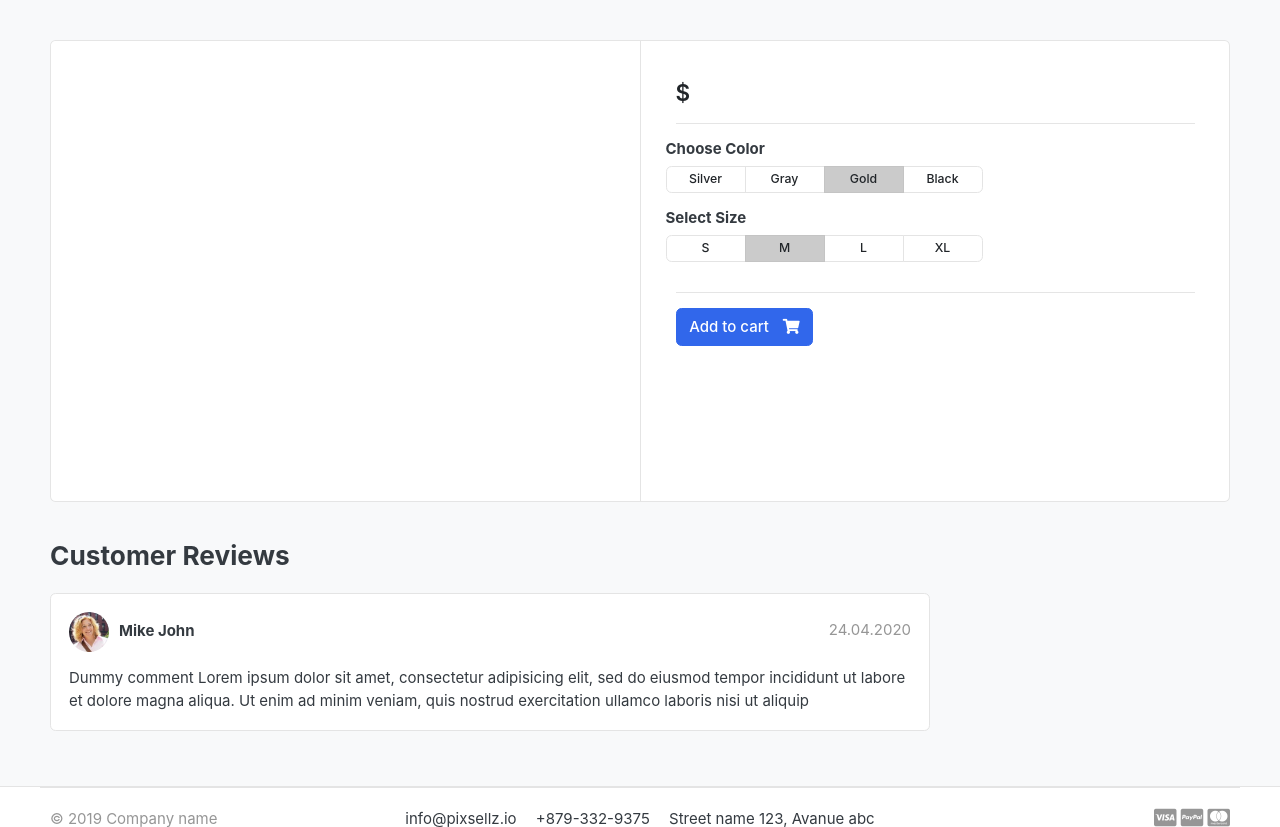
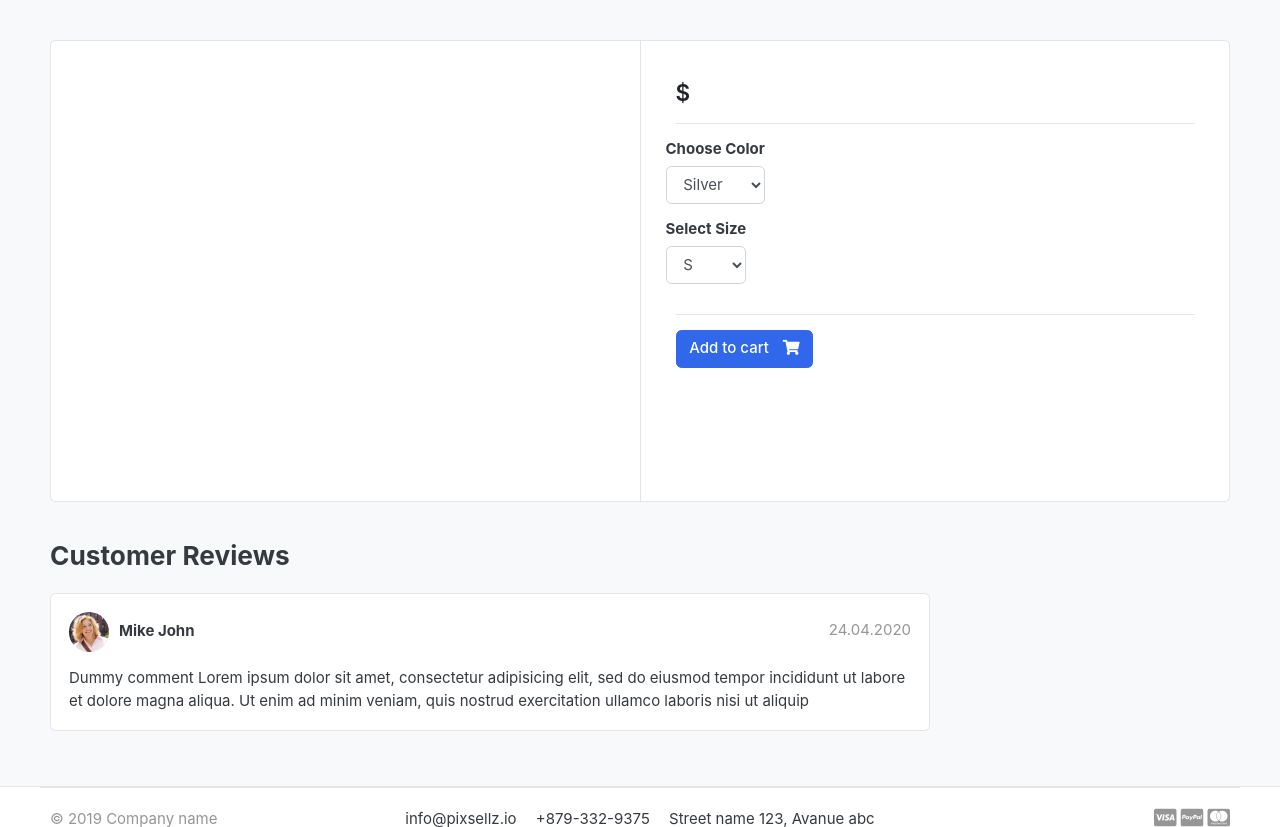
Before and after one commit to hasibafghan/bazaar-marketplace, a Django app: template product/templates/product/product_detail.html in a window 1280 px wide. Shown: the part 118-945 px from the top of the page. Run offline with Django 5.2, Linux system fonts and the light colour scheme; the template is opened without the code that fills it, so the values that code supplies are empty; some libraries are stand-ins or nearby versions; some web fonts are replaced.

Commit message:
feat(product app): Variation Model added for deatail_view template

```diff
--- a/product/templates/product/product_detail.html
+++ b/product/templates/product/product_detail.html
@@ -1,45 +1,6 @@
 {% extends 'base.html' %}
 {% load static %}
 {% block content %}
-  <!DOCTYPE HTML>
-  <html lang="en">
-    <head>
-      <meta charset="utf-8" />
-      <meta http-equiv="pragma" content="no-cache" />
-      <meta http-equiv="cache-control" content="max-age=604800" />
-      <meta name="viewport" content="width=device-width, initial-scale=1, shrink-to-fit=no" />
-
-      <title>GreatKart | One of the Biggest Online Shopping Platform</title>
-
-      <link href="images/favicon.ico" rel="shortcut icon" type="image/x-icon" />
-
-      <!-- jQuery -->
-      <script src="{% static 'js/jquery-2.0.0.min.js' %}" type="text/javascript"></script>
-
-      <!-- Bootstrap4 files -->
-      <script src="{% static 'js/bootstrap.bundle.min.js' %}" type="text/javascript"></script>
-      <link href="{% static 'css/bootstrap.css' %}" rel="stylesheet" type="text/css" />
-
-      <!-- Font awesome 5 -->
-      <link href="{% static 'fonts/fontawesome/css/all.min.css' %}" type="text/css" rel="stylesheet" />
-
-      <!-- custom style -->
-      <link href="{% static 'css/ui.css' %}" rel="stylesheet" type="text/css" />
-      <link href="{% static 'css/responsive.css' %}" rel="stylesheet" media="only screen and (max-width: 1200px)" />
-
-      <!-- custom javascript -->
-      <script src="{% static 'js/script.js' %}" type="text/javascript"></script>
-
-      <script type="text/javascript">
-        /// some script
-
-        // jquery ready start
-        $(document).ready(function () {
-          // jQuery code
-        })
-        // jquery end
-      </script>
-    </head>
   <body>
     <section class="section-content padding-y bg">
       <div class="container">
@@ -53,7 +14,9 @@
                 </div> <!-- img-big-wrap.// -->
               </article> <!-- gallery-wrap .end// -->
             </aside>
+            <!-- right side -->
             <main class="col-md-6 border-left">
+              <form action="{% url 'add_cart' product.id %}" method="GET">
               <article class="content-body">
                 <h2 class="title">{{ product.product_name }}</h2>
 
@@ -67,23 +30,23 @@
                 <div class="row">
                   <div class="item-option-select">
                     <h6>Choose Color</h6>
-                      <div class="btn-group btn-group-sm btn-group-toggle" data-toggle="buttons">
-                        <label class="btn btn-light"><input type="radio" name="radio_color" />Silver</label>
-                        <label class="btn btn-light"><input type="radio" name="radio_color" />Gray</label>
-                        <label class="btn btn-light active"><input type="radio" name="radio_color checked" />Gold</label>
-                        <label class="btn btn-light"><input type="radio" name="radio_color" />Black</label>
-                      </div>
+                    <Select name="color" class="form-control">
+                      <option value="Silver">Silver</option>
+                      <option value="Gray">Gray</option>
+                      <option value="Gold">Gold</option>
+                      <option value="Black">Black</option>
+                    </Select>
                   </div>
                 </div> <!-- row.// -->
                 <div class="row">
                   <div class="item-option-select">
                     <h6>Select Size</h6>
-                      <div class="btn-group btn-group-sm btn-group-toggle" data-toggle="buttons">
-                        <label class="btn btn-light"><input type="radio" name="radio_color" />S</label>
-                        <label class="btn btn-light active"><input type="radio" name="radio_color" checked />M</label>
-                        <label class="btn btn-light"><input type="radio" name="radio_color" />L</label>
-                        <label class="btn btn-light"><input type="radio" name="radio_color" />XL</label>
-                      </div>
+                    <Select name="size" class="form-control">
+                      <option value="S">S</option>
+                      <option value="M">M</option>
+                      <option value="L">L</option>
+                      <option value="XL">XL</option>
+                    </Select>
                   </div>
                 </div> <!-- row.// -->
                 <hr />
@@ -92,12 +55,13 @@
                   <h4 class="text-danger">Sorry Out of Stock!</h4>
                 {% else %}
                   {% if in_cart %}
-                      <a href="{% url 'cart'  %}" class="btn btn-success"><span class="text">Already Added</span> <i class="fas fa-check"></i></a>
+                    <a href="{% url 'cart' %}" class="btn btn-success"><span class="text">Already Added</span> <i class="fas fa-check"></i></a>
                   {% else %}
-                      <a href="{% url 'add_cart' product.id %}" class="btn btn-primary"><span class="text">Add to cart</span> <i class="fas fa-shopping-cart"></i></a>
+                    <button href="" class="btn btn-primary"><span class="text">Add to cart</span> <i class="fas fa-shopping-cart"></i></button>
                   {% endif %}
                 {% endif %}
               </article> <!-- product-info-aside .// -->
+              </form>
             </main> <!-- col.// -->
           </div> <!-- row.// -->
         </div> <!-- card.// -->
@@ -129,5 +93,4 @@
     </section>
     <!-- ========================= SECTION CONTENT END// ========================= -->
   </body>
-  </html>
 {% endblock %}
--- a/product/templates/product/product_list.html
+++ b/product/templates/product/product_list.html
@@ -123,6 +123,7 @@
           <!-- sect-heading -->
 
           <div class="row">
+            {% if products %}
             {% for product in products %}
               <div class="col-md-4">
                 <figure class="card card-product-grid">
@@ -142,6 +143,10 @@
                 </figure>
               </div> <!-- col.// -->
             {% endfor %}
+            {% else %}
+            <h3>No Product Found!</h3>
+            {% endif %}
+
           </div> <!-- row end.// -->
 
           <!-- pagination -->
--- a/templates/include/header.html
+++ b/templates/include/header.html
@@ -50,7 +50,7 @@
         <div class="col-lg col-md-6 col-sm-12 col">
             <form action="{% url 'search_product' %}" method="GET" class="search">
             <div class="input-group w-100">
-              <input type="text" name="search" class="form-control" placeholder="Search" value="{{ request.GET.search }}" />
+              <input type="text" name="search" class="form-control" placeholder="Search" value="{{ request.GET.search|default:'' }}" />
               <div class="input-group-append">
                 <button class="btn btn-primary" type="submit"><i class="fa fa-search"></i></button>
               </div>
```
Also changed, not shown: product/admin.py (+7 -1 lines), product/models.py (+15 -0 lines), product/migrations/0003_variation.py (added). Lines whose indentation alone changed are shown as unchanged.
